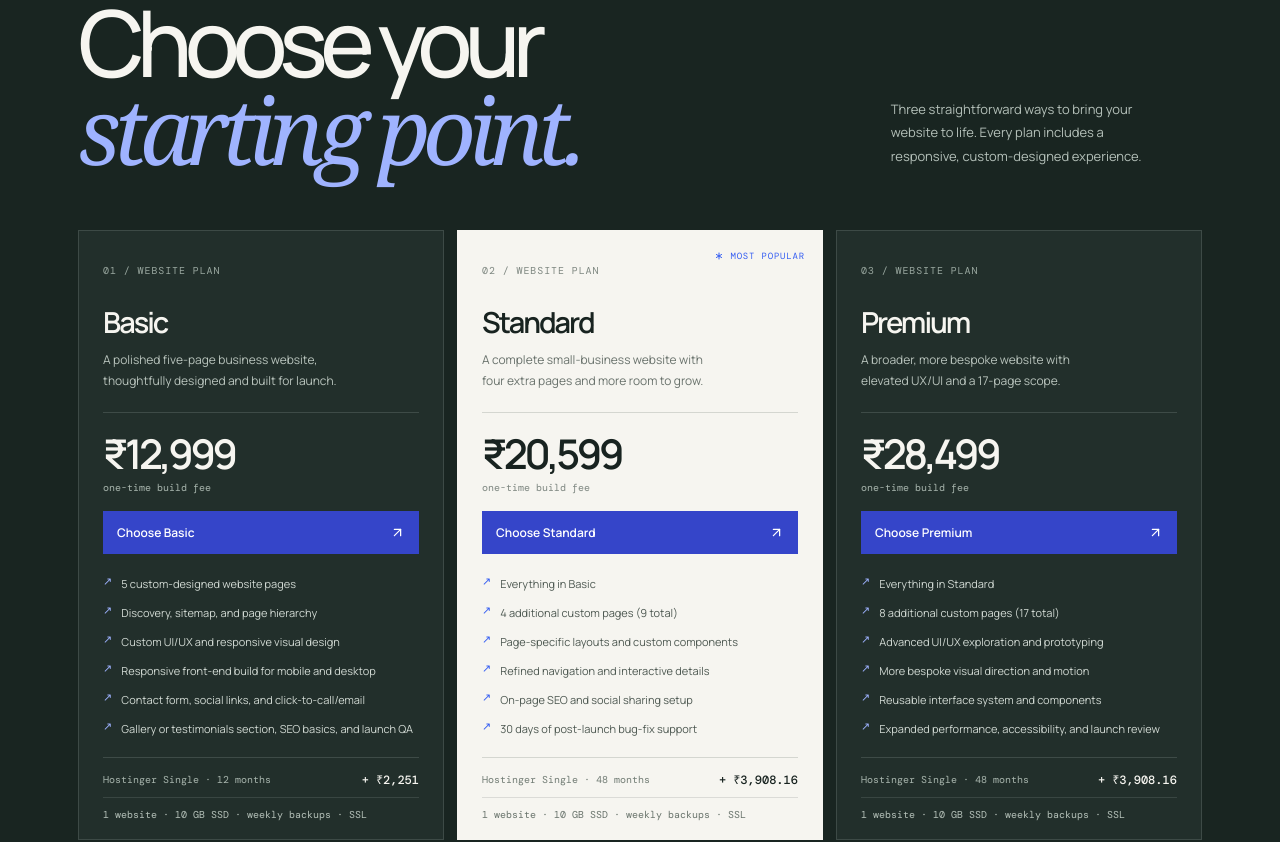
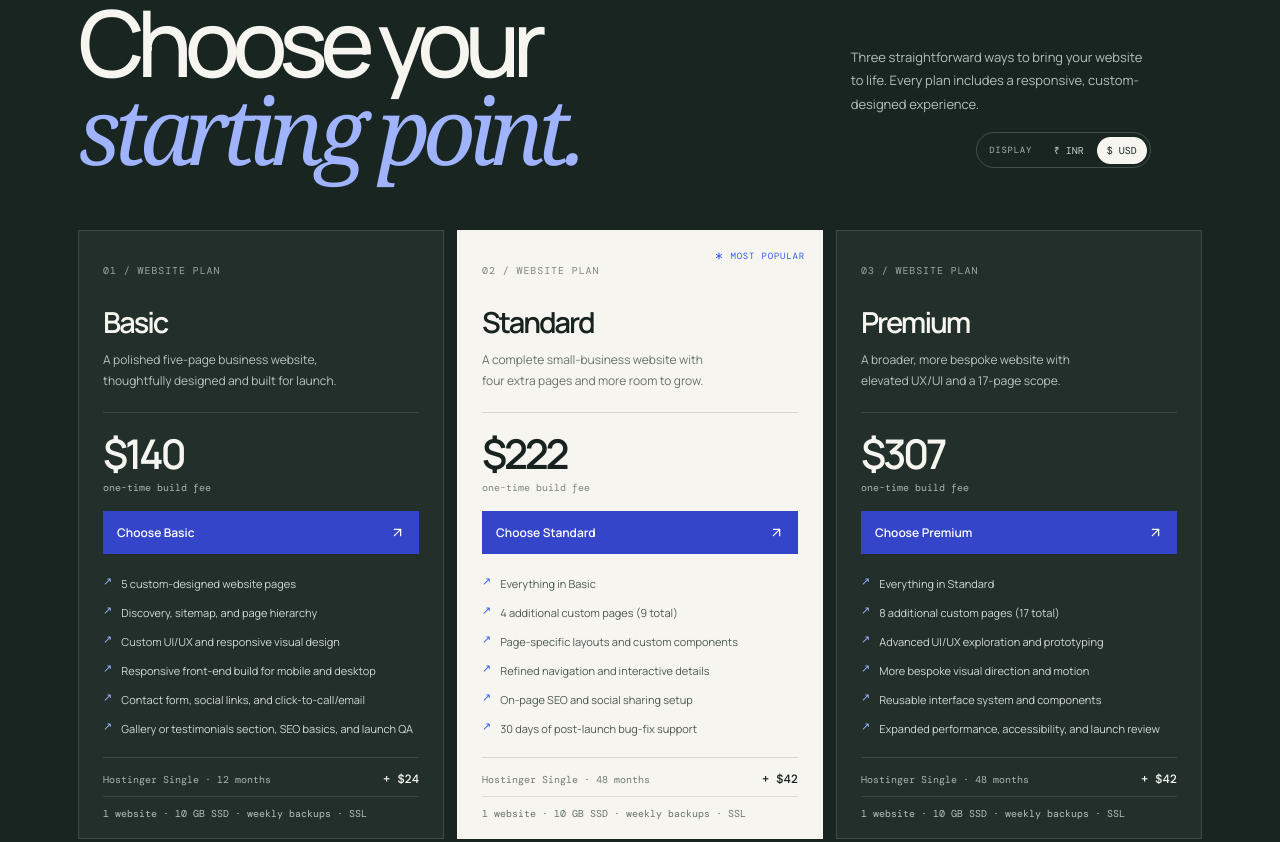
Before and after one commit to TejasMungekar/Doradus, a React (Vite) app: page / in a window 1280 px wide. Shown: the part 6020-6862 px from the top of the page. Built offline with nearby package versions, Linux system fonts and the light colour scheme.

Commit message:
Show USD prices to international visitors

```diff
--- a/src/App.tsx
+++ b/src/App.tsx
@@ -9,6 +9,23 @@ const projects = [
   { number: '03', name: 'Morrow & Moss', type: 'E-commerce · Pantry goods', tone: 'morrow', tag: 'A little good, every day', image: 'photo-1542838132-92c53300491e', href: 'https://morrowandmoss.netlify.app/' },
   { number: '04', name: 'RCPP', type: 'Community · Non-profit website', tone: 'rcppro', tag: 'People of action in Pune', image: 'photo-1559027615-cd4628902d4a', href: 'https://rcppro.org/' },
 ]
+
+const INR_PER_USD = 92.7968
+type PriceCurrency = 'INR' | 'USD'
+
+function getDefaultPriceCurrency(): PriceCurrency {
+  if (typeof navigator === 'undefined') return 'INR'
+  const localeRegion = (navigator.language || '').toUpperCase().split('-').pop()
+  const timezone = Intl.DateTimeFormat().resolvedOptions().timeZone
+  return localeRegion === 'IN' || timezone === 'Asia/Kolkata' || timezone === 'Asia/Calcutta' ? 'INR' : 'USD'
+}
+
+function formatPlanPrice(rupees: number, currency: PriceCurrency) {
+  const amount = currency === 'INR' ? rupees : rupees / INR_PER_USD
+  return new Intl.NumberFormat(currency === 'INR' ? 'en-IN' : 'en-US', {
+    style: 'currency', currency, minimumFractionDigits: 0, maximumFractionDigits: currency === 'INR' ? 2 : 0,
+  }).format(amount)
+}
 
 const shardData = [
   { x: -104, y: -83, r: -13, sx: -500, sy: -390, sr: -280, d: 1.05 },
@@ -145,23 +162,24 @@ function Services() {
 }
 
 function Pricing() {
+  const [currency, setCurrency] = useState<PriceCurrency>(getDefaultPriceCurrency)
   const plans = [
-    { number: '01', name: 'Basic', price: '₹12,999', description: 'A polished five-page business website, thoughtfully designed and built for launch.', featured: false, features: ['5 custom-designed website pages', 'Discovery, sitemap, and page hierarchy', 'Custom UI/UX and responsive visual design', 'Responsive front-end build for mobile and desktop', 'Contact form, social links, and click-to-call/email', 'Gallery or testimonials section, SEO basics, and launch QA'], hostingTerm: '12 months', hostingPrice: '₹2,251', hostingFeatures: '1 website · 10 GB SSD · weekly backups · SSL', href: 'mailto:tejas@protogent.app,monish@protogent.app?subject=Basic%20website%20plan' },
-    { number: '02', name: 'Standard', price: '₹20,599', description: 'A complete small-business website with four extra pages and more room to grow.', featured: true, features: ['Everything in Basic', '4 additional custom pages (9 total)', 'Page-specific layouts and custom components', 'Refined navigation and interactive details', 'On-page SEO and social sharing setup', '30 days of post-launch bug-fix support'], hostingTerm: '48 months', hostingPrice: '₹3,908.16', hostingFeatures: '1 website · 10 GB SSD · weekly backups · SSL', href: 'mailto:tejas@protogent.app,monish@protogent.app?subject=Standard%20website%20plan' },
-    { number: '03', name: 'Premium', price: '₹28,499', description: 'A broader, more bespoke website with elevated UX/UI and a 17-page scope.', featured: false, features: ['Everything in Standard', '8 additional custom pages (17 total)', 'Advanced UI/UX exploration and prototyping', 'More bespoke visual direction and motion', 'Reusable interface system and components', 'Expanded performance, accessibility, and launch review'], hostingTerm: '48 months', hostingPrice: '₹3,908.16', hostingFeatures: '1 website · 10 GB SSD · weekly backups · SSL', href: 'mailto:tejas@protogent.app,monish@protogent.app?subject=Premium%20website%20plan' },
+    { number: '01', name: 'Basic', price: 12999, description: 'A polished five-page business website, thoughtfully designed and built for launch.', featured: false, features: ['5 custom-designed website pages', 'Discovery, sitemap, and page hierarchy', 'Custom UI/UX and responsive visual design', 'Responsive front-end build for mobile and desktop', 'Contact form, social links, and click-to-call/email', 'Gallery or testimonials section, SEO basics, and launch QA'], hostingTerm: '12 months', hostingPrice: 2251, hostingFeatures: '1 website · 10 GB SSD · weekly backups · SSL', href: 'mailto:tejas@protogent.app,monish@protogent.app?subject=Basic%20website%20plan' },
+    { number: '02', name: 'Standard', price: 20599, description: 'A complete small-business website with four extra pages and more room to grow.', featured: true, features: ['Everything in Basic', '4 additional custom pages (9 total)', 'Page-specific layouts and custom components', 'Refined navigation and interactive details', 'On-page SEO and social sharing setup', '30 days of post-launch bug-fix support'], hostingTerm: '48 months', hostingPrice: 3908.16, hostingFeatures: '1 website · 10 GB SSD · weekly backups · SSL', href: 'mailto:tejas@protogent.app,monish@protogent.app?subject=Standard%20website%20plan' },
+    { number: '03', name: 'Premium', price: 28499, description: 'A broader, more bespoke website with elevated UX/UI and a 17-page scope.', featured: false, features: ['Everything in Standard', '8 additional custom pages (17 total)', 'Advanced UI/UX exploration and prototyping', 'More bespoke visual direction and motion', 'Reusable interface system and components', 'Expanded performance, accessibility, and launch review'], hostingTerm: '48 months', hostingPrice: 3908.16, hostingFeatures: '1 website · 10 GB SSD · weekly backups · SSL', href: 'mailto:tejas@protogent.app,monish@protogent.app?subject=Premium%20website%20plan' },
   ]
   return <section className="pricing-section" id="pricing">
-    <div className="pricing-heading"><div><span className="eyebrow">Clear scope. Thoughtful craft.</span><h2>Choose your<br /><em>starting point.</em></h2></div><p>Three straightforward ways to bring your website to life. Every plan includes a responsive, custom-designed experience.</p></div>
+    <div className="pricing-heading"><div><span className="eyebrow">Clear scope. Thoughtful craft.</span><h2>Choose your<br /><em>starting point.</em></h2></div><div className="pricing-heading-copy"><p>Three straightforward ways to bring your website to life. Every plan includes a responsive, custom-designed experience.</p><div className="currency-toggle" role="group" aria-label="Display prices in"><span>DISPLAY</span><button type="button" className={currency === 'INR' ? 'is-active' : ''} aria-pressed={currency === 'INR'} onClick={() => setCurrency('INR')}>₹ INR</button><button type="button" className={currency === 'USD' ? 'is-active' : ''} aria-pressed={currency === 'USD'} onClick={() => setCurrency('USD')}>$ USD</button></div></div></div>
     <div className="pricing-grid">{plans.map(plan => <article className={`price-card ${plan.featured ? 'is-featured' : ''}`} key={plan.name}>
       {plan.featured && <span className="popular-label"><Asterisk size={12} /> MOST POPULAR</span>}
       <div className="price-card-top"><span className="price-number">{plan.number} / WEBSITE PLAN</span><h3>{plan.name}</h3><p>{plan.description}</p></div>
-      <div className="price-value"><strong>{plan.price}</strong><span>one-time build fee</span></div>
+      <div className="price-value"><strong>{formatPlanPrice(plan.price, currency)}</strong><span>one-time build fee</span></div>
       <a className="price-cta" href={plan.href}>Choose {plan.name}<ArrowUpRight size={15} /></a>
       <div className="price-feature-list">{plan.features.map(feature => <div key={feature}><span className="feature-check">↗</span>{feature}</div>)}</div>
-      <div className="plan-hosting"><span>Hostinger Single · {plan.hostingTerm}</span><strong>+ {plan.hostingPrice}</strong><small>{plan.hostingFeatures}</small></div>
+      <div className="plan-hosting"><span>Hostinger Single · {plan.hostingTerm}</span><strong>+ {formatPlanPrice(plan.hostingPrice, currency)}</strong><small>{plan.hostingFeatures}</small></div>
     </article>)}</div>
     <div className="custom-plan"><span><Asterisk size={16} /> Need something more bespoke?</span><p>Tell us about your project and we’ll shape a plan around it.</p><a href="mailto:tejas@protogent.app,monish@protogent.app?subject=Custom%20website%20project">Let’s scope it <ArrowUpRight size={15} /></a></div>
-    <p className="pricing-note">Hosting is optional and billed separately from the one-time website build fee. Amounts shown are estimates for the selected Hostinger term; confirm checkout total, applicable taxes, and renewal pricing before purchase. Anything outside the listed scope can be discussed before we begin.</p>
+    <p className="pricing-note">USD display uses an indicative RBI reference rate of ₹92.7968 per US$1 (23 Nov 2026). USD values are approximate; INR remains the base quote, and final international pricing should be confirmed before booking. Hosting is optional and billed separately; confirm checkout taxes and renewal pricing before purchase.</p>
   </section>
 }
 
```
Also changed, not shown: src/styles.css.
